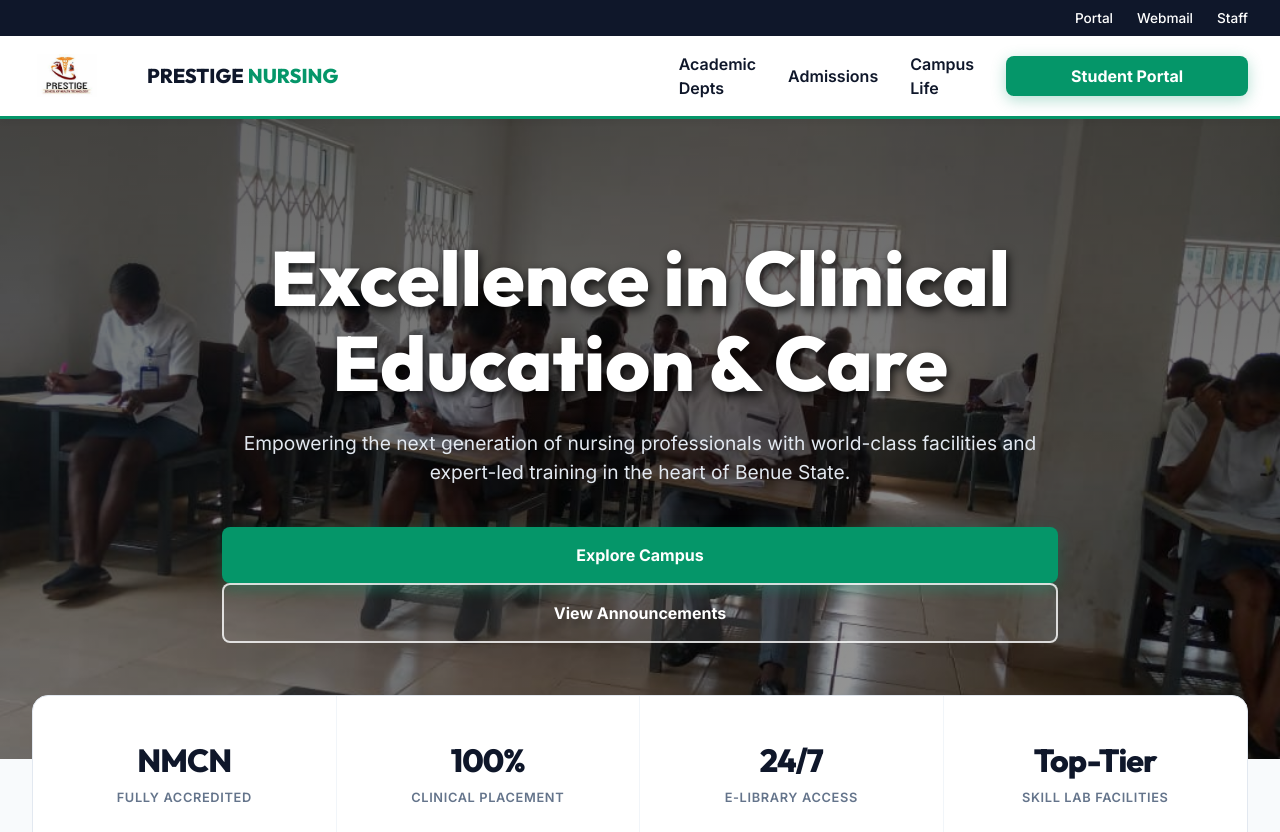
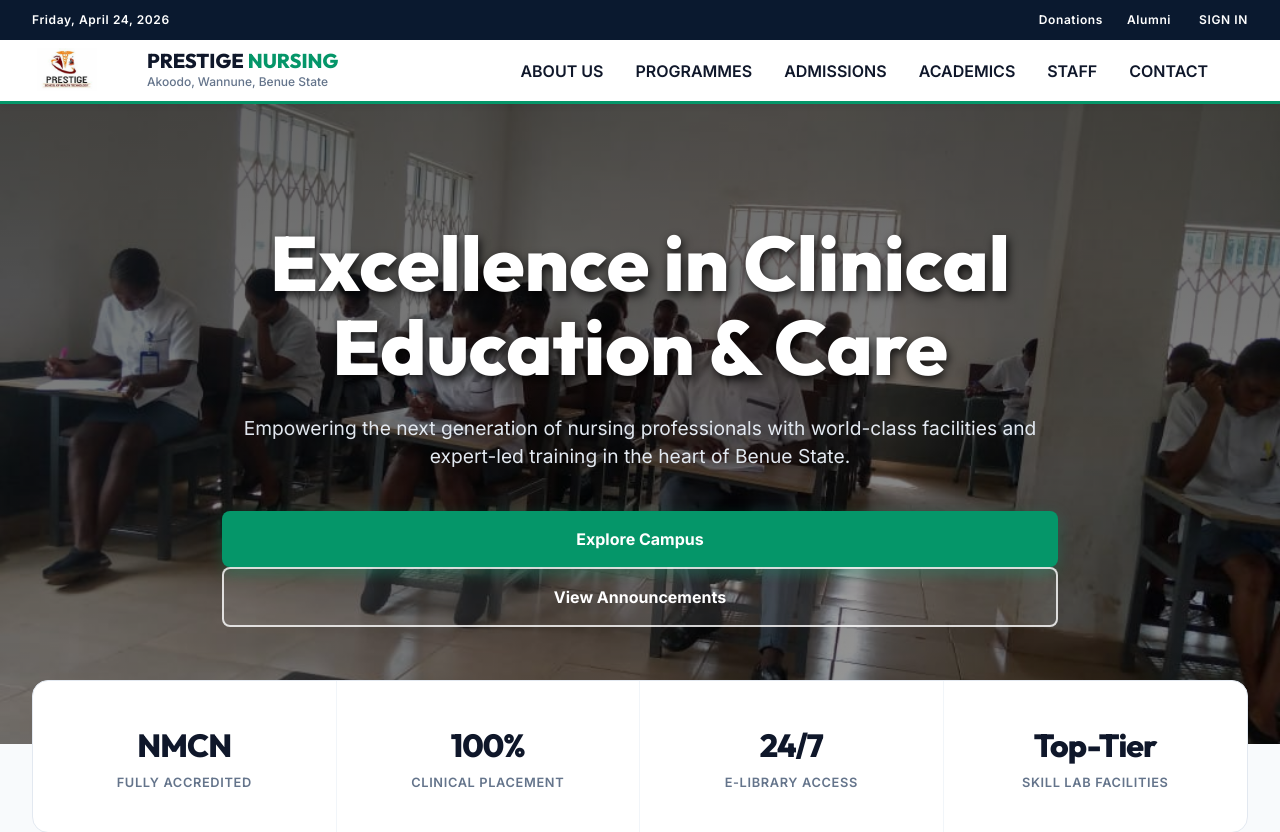
Before and after one commit to Danny26y/prestige-school, a FastAPI app: page / in a window 1280 px wide. Shown: the top 832 px of the page. Run offline with FastAPI, Linux system fonts and the light colour scheme; some libraries are stand-ins or nearby versions; some web fonts are replaced.

Commit message:
feat: redesign header structure for professional look
- Added dynamic date and "SIGN IN" lock icon to the dark top utility row
- Added school location subtitle underneath the main logo
- Updated main navigation links to match academic standards (ABOUT US, PROGRAMMES, ADMISSIONS, etc.)
- Removed the green Student Portal button in favor of the clean top login link
- Added a search magnifying glass icon to the main navbar

Co-authored-by: Danny26y <209828753+Danny26y@users.noreply.github.com>

```diff
--- a/templates/index.html
+++ b/templates/index.html
@@ -276,14 +276,21 @@
         @import url('https://fonts.googleapis.com/css2?family=Outfit:wght@300;400;500;600;700;800&display=swap');
 
         .utility-bar {
-            background: var(--secondary);
+            background: var(--deep-navy, #0A192F);
             color: var(--white);
-            padding: 0.5rem 2rem;
+            height: 40px;
+            padding: 0 2rem;
             display: flex;
-            justify-content: flex-end;
+            justify-content: space-between;
+            align-items: center;
+            font-size: 0.75rem;
+            font-weight: 600;
+            letter-spacing: 0.05em;
+        }
+        .utility-right {
+            display: flex;
             gap: 1.5rem;
-            font-size: 0.85rem;
-            font-weight: 500;
+            align-items: center;
         }
         .utility-bar a {
             color: var(--white);
@@ -310,17 +317,28 @@
             gap: 0.75rem;
             text-decoration: none;
         }
-        .nav-brand h2 {
+        .nav-brand-text {
+            display: flex;
+            flex-direction: column;
+            justify-content: center;
+        }
+        .nav-brand-text h2 {
             color: var(--secondary);
             font-size: 1.25rem;
             font-weight: 800;
             margin: 0;
-            line-height: 1.2;
+            line-height: 1.1;
             display: flex;
             align-items: center;
             gap: 0.25rem;
         }
-        .nav-brand span { color: var(--primary); }
+        .nav-brand-text h2 span { color: var(--primary); }
+        .nav-brand-subtitle {
+            font-size: 0.75rem;
+            color: var(--text-muted);
+            font-weight: 500;
+            margin-top: 0.1rem;
+        }
 
         .nav-links {
             display: flex;
@@ -429,40 +447,33 @@
 <body>
 
     <div class="utility-bar">
-        <a href="/login">Portal</a>
-        <a href="#webmail">Webmail</a>
-        <a href="#staff">Staff</a>
+        <div id="dynamic-date">Friday, April 24, 2026</div>
+        <div class="utility-right">
+            <a href="#donations">Donations</a>
+            <a href="#alumni">Alumni</a>
+            <a href="/login" style="display: flex; align-items: center; gap: 0.25rem;">
+                <iconify-icon icon="mdi:lock-outline" style="font-size: 1rem;"></iconify-icon>
+                SIGN IN
+            </a>
+        </div>
     </div>
 
     <nav class="main-nav">
         <a href="/" class="nav-brand">
             <img src="{{ url_for('static', path='/img/prestige_logo.png') }}" style="height: 45px; width: auto;" alt="Prestige Logo">
-            <h2>PRESTIGE <span>NURSING</span></h2>
+            <div class="nav-brand-text">
+                <h2>PRESTIGE <span>NURSING</span></h2>
+                <div class="nav-brand-subtitle">Akoodo, Wannune, Benue State</div>
+            </div>
         </a>
         <div class="nav-links">
-            <div class="nav-item">
-                Academic Depts
-                <div class="nav-dropdown">
-                    <a href="#departments">All Departments</a>
-                    <a href="#departments">Nursing Sciences</a>
-                    <a href="#departments">Health Technology</a>
-                </div>
-            </div>
-            <div class="nav-item">
-                Admissions
-                <div class="nav-dropdown">
-                    <a href="/register">Apply Now</a>
-                    <a href="#requirements">Requirements</a>
-                </div>
-            </div>
-            <div class="nav-item">
-                Campus Life
-                <div class="nav-dropdown">
-                    <a href="#campus">Facilities</a>
-                    <a href="#hostels">Hostels</a>
-                </div>
-            </div>
-            <a href="/login" class="btn btn-primary" style="padding: 0.5rem 1.5rem;">Student Portal</a>
+            <a href="#about" class="nav-item">ABOUT US</a>
+            <a href="#departments" class="nav-item">PROGRAMMES</a>
+            <a href="/register" class="nav-item">ADMISSIONS</a>
+            <a href="#academics" class="nav-item">ACADEMICS</a>
+            <a href="#staff" class="nav-item">STAFF</a>
+            <a href="#contact" class="nav-item">CONTACT</a>
+            <iconify-icon icon="mdi:magnify" style="font-size: 1.5rem; color: var(--secondary); cursor: pointer; margin-left: 0.5rem;"></iconify-icon>
         </div>
     </nav>
 
```
Also changed, not shown: test.db (deleted).
